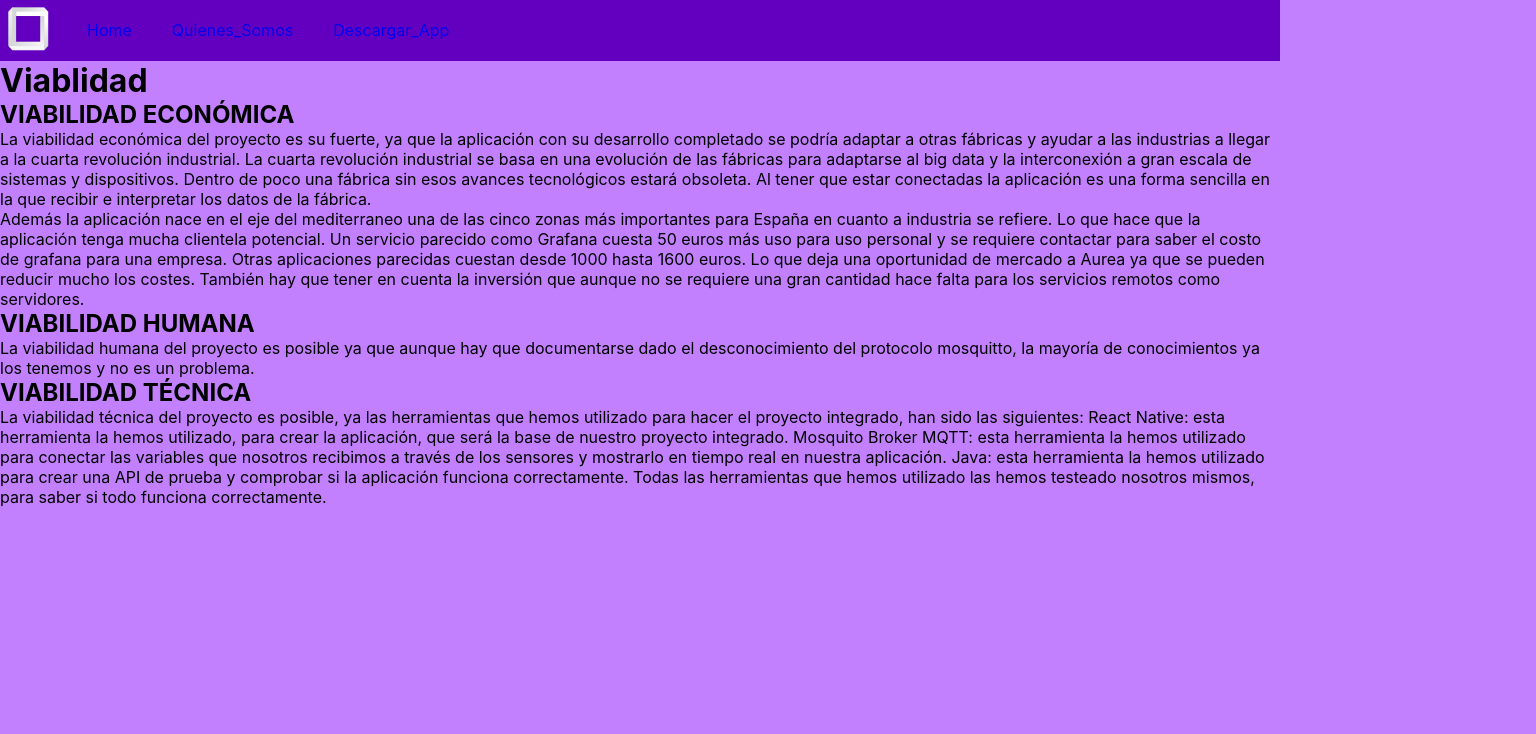
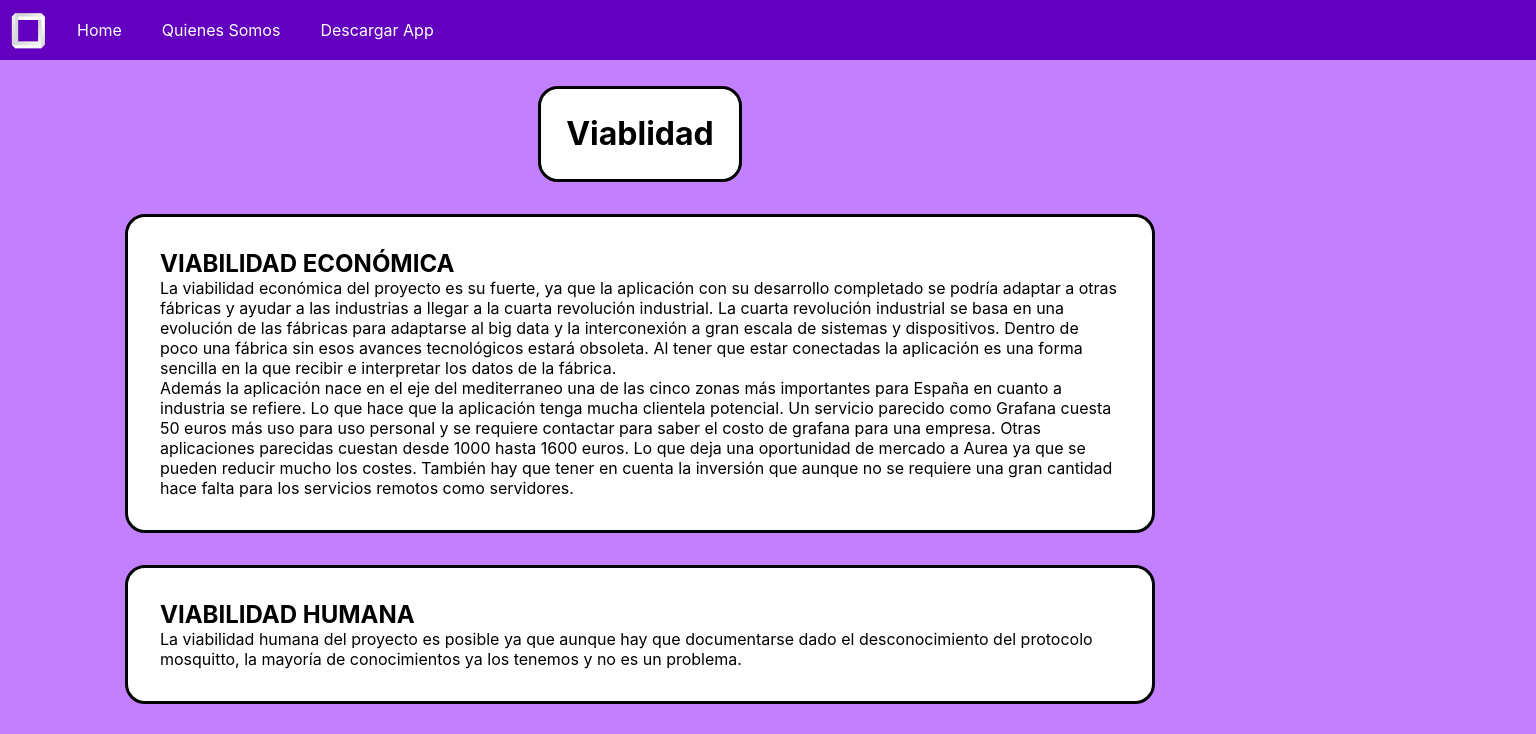
Before and after one commit to Cadogo/Aurea_PW, a React (Create React App) app in the folder aureapw/: page /Quienes_Somos in a window 1280 px wide. Shown: the top 734 px of the page, 1536 px wide, since content can reach past the window. Built offline with nearby package versions, Linux system fonts and the light colour scheme.

Commit message:
Añadiendo estilos

```diff
--- a/aureapw/src/components/Navbar.js
+++ b/aureapw/src/components/Navbar.js
@@ -16,10 +16,10 @@ const Navbar = () => {
               <Link to="/">Home</Link>
             </li>
             <li>
-              <Link to="/Quienes_Somos">Quienes_Somos</Link>
+              <Link to="/Quienes_Somos">Quienes Somos</Link>
             </li>
             <li>
-              <Link to="/Descargar_App">Descargar_App</Link>
+              <Link to="/Descargar_App">Descargar App</Link>
             </li>
           </ul>
         </nav>
--- a/aureapw/src/index.css
+++ b/aureapw/src/index.css
@@ -20,19 +20,11 @@ code {
 }
 
 #cabecera{
-  width: 100%;
+  width: 120%;
   height: 10%;
   background-color: #6300BF;
   display: flex;
   align-items: center;
-}
-
-#cabecera h1{
-  float: left;
-  text-decoration: none;
-  font-size: 1rem;
-  display: block;
-  padding: 20px;
 }
 
 ul{
@@ -46,6 +38,7 @@ li a{
   display: block;
   padding: 20px;
   float: left;
+  color: white;
 }
 
 li a:hover{
@@ -53,93 +46,12 @@ li a:hover{
 }
 
 #logo{
-  width: 57px;
-  height: 57px;
-  margin-right: 10px;
+  width: 47px;
+  height: 47px;
+  margin-left: 5px;
+  margin-right: 5px;
+  margin-top: 7px;
 }
-
-/* .content{
-  margin: auto;
-  width: 150px;
-  perspective: 1000px;
-  position:relative;
-  padding-top: 80px;
-  transform-style: preserve-3d;
-}
-.slider-content{
-  width: 100%;
-  position:absolute;
-  float:right;
-  animation: rotate 15s infinite linear;
-  transform-style: preserve-3d;
-}
-.slider-content:hover{
-  cursor: pointer;
-  animation-play-state: paused;
-}
-
-.slider-content figure{
-  width:180px;
-  height:120px;
-  border:1px solid #555;
-  overflow:hidden;
-  position:absolute;
-}
-.slider-content img{
-  image-rendering: auto;
-  transition: all 300ms;
-  width: 100%;
-  height: 100%;
-}
-
-.slider-content img:hover{
-  transform: scale(1.2);
-  transition: all 300ms;
-}
-.shadow{
-  position: absolute;
-  box-shadow: 0px 0px 0px #000;
-}
-
-.slider-content figure:nth-child(1){
-  transform:rotateY(0deg) translateZ(300px);
-}
-
-.slider-content figure:nth-child(2){
-  transform:rotateY(40deg) translateZ(300px);
-}
-.slider-content figure:nth-child(3){
-  transform:rotateY(80deg) translateZ(300px);
-}
-.slider-content figure:nth-child(4){
-  transform:rotateY(120deg) translateZ(300px);
-}
-.slider-content figure:nth-child(5){
-  transform:rotateY(160deg) translateZ(300px);
-}
-.slider-content figure:nth-child(6){
-  transform:rotateY(200deg) translateZ(300px);
-}
-.slider-content figure:nth-child(7){
-  transform:rotateY(240deg) translateZ(300px);
-}
-.slider-content figure:nth-child(8){
-  transform:rotateY(280deg) translateZ(300px);
-}
-.slider-content figure:nth-child(9){
-  transform:rotateY(320deg) translateZ(300px);
-}
-
-@keyframes rotate {
-  from{
-    transform: rotateY(0deg);
-  }
-  to{
-      transform: rotateY(360deg);
-  }
-} */
-
-
 
 label {
   position: relative;
@@ -184,10 +96,50 @@ input[type="radio"]:hover + label {
 }
 
 #contenedorSlide{
-  width: 1000px;
-  height: 600px;
+  width: 60%;
+  height: 100%;
+  background-color: white;
+  margin-top: 2.5%;
+  margin-left: 20%;
+  margin-right: 20%;
+  border-style: solid;
+  border-width: 3px;
+  border-radius: 20px;
+  border-color: black;
   display: flex;
   align-items: center;
   justify-content: center;
+}
+
+#contenedorTexto{
+  width: 75%;
+  height: 100%;
   background-color: white;
+  margin-top: 2.5%;
+  margin-left: 10%;
+  margin-right: 10%;
+  padding: 2.5%;
+  border-style: solid;
+  border-width: 3px;
+  border-radius: 20px;
+  border-color: black;
 }
+
+#contenedorTitulo{
+  height: 100%;
+  background-color: white;
+  padding: 2%;
+  margin-top: 2%;
+  margin-left: 10%;
+  margin-right: 10%;
+  border-style: solid;
+  border-width: 3px;
+  border-radius: 20px;
+  border-color: black;
+}
+
+#contenedorQuienesSomos{
+  display: flex;
+  flex-direction: column;
+  align-items: center;
+}
--- a/aureapw/src/screens/Home.js
+++ b/aureapw/src/screens/Home.js
@@ -1,6 +1,5 @@
 import React from 'react';
 import "../index.css";
-import logo from "../assets/img/logo.png";
 import Aurea1 from "../assets/img/Aurea1.png";
 import Aurea2 from "../assets/img/Aurea2.png";
 import Aurea3 from "../assets/img/Aurea3.png";
@@ -11,28 +10,11 @@ const Home = () => {
     return (
         <div>
             <div>
+                <div id='contenedorTexto'>
                     <h1>¿Qué es Florida Aurea?</h1>
                     <p>Florida Aurea es un conjunto de proyectos en los que uniremos fuerzas los ciclos de Robótica, Mecatrónica, ASIR y DAM.
                         Nosotros al ser el departamento de DAM nos encargamos de la aplicación móvil que mostrará una serie de variables que gestionan las máquinas que gestiona el departamento de robótica y que contienen los sensores de los departamentos de mecatrónica que envían la información a una base de datos de tipos "brocker MQTT" con la que nos conectamos y tomamos la información desde esta base de datos.</p>
-                <h2>Objetivos</h2>
-                <p>El objetivo es realizar una aplicación móvil adaptada para los compañeros de robótica y mecatrónica completamente funcional y con la información que necesitan. La aplicación debe estar conectada a una base de datos con la que recogerá la información de la máquina.
-                    Uno de los problemas que hay es la comunicación con los demás grupos ya que cada uno está en un edificio diferente y que un cambio o retraso de cualquier equipo puede repercutir en el trabajo de los equipos restantes. La solución al problema es sincronizarnos todos los equipos con una metodología ágil y unos objetivos claros que deben cumplirse para no entorpecer el trabajo del resto de grupos.</p>
                 </div>
-            {/* <section class="slideshow">
-                <div class="content">
-                    <div class="slider-content">
-                        <figure class="shadow"><img src={logo}></img></figure>
-                        <figure class="shadow"><img src={logo}></img></figure>
-                        <figure class="shadow"><img src={logo}></img></figure>
-                        <figure class="shadow"><img src={logo}></img></figure>
-                        <figure class="shadow"><img src={logo}></img></figure>
-                        <figure class="shadow"><img src={logo}></img></figure>
-                        <figure class="shadow"><img src={logo}></img></figure>
-                        <figure class="shadow"><img src={logo}></img></figure>
-                        <figure class="shadow"><img src={logo}></img></figure>
-                    </div>
-                </div>
-            </section> */}
                 <div id='contenedorSlide'>
                     <div class="card-slider">
                         <input type="radio" id="1" name="sld" />
@@ -45,6 +27,12 @@ const Home = () => {
                         <label for="4"><img class='imgApp' src={Aurea4}></img></label>
                     </div>
                 </div>
+                <div id='contenedorTexto'>
+                    <h2>Objetivos</h2>
+                    <p>El objetivo es realizar una aplicación móvil adaptada para los compañeros de robótica y mecatrónica completamente funcional y con la información que necesitan. La aplicación debe estar conectada a una base de datos con la que recogerá la información de la máquina.
+                        Uno de los problemas que hay es la comunicación con los demás grupos ya que cada uno está en un edificio diferente y que un cambio o retraso de cualquier equipo puede repercutir en el trabajo de los equipos restantes. La solución al problema es sincronizarnos todos los equipos con una metodología ágil y unos objetivos claros que deben cumplirse para no entorpecer el trabajo del resto de grupos.</p>
+                </div>
+            </div>
         </div>
     )
 };
--- a/aureapw/src/screens/Quienes_Somos.js
+++ b/aureapw/src/screens/Quienes_Somos.js
@@ -4,20 +4,28 @@ import "../index.css";
 const Quienes_Somos = () => {
 
     return (
-        <div>
+        <div id='contenedorQuienesSomos'>
+        <div id='contenedorTitulo'>
             <h1>Viablidad</h1>
+        </div>
+            <div id='contenedorTexto'>
             <h2>VIABILIDAD ECONÓMICA</h2>
             <p>La viabilidad económica del proyecto es su fuerte, ya que la aplicación con su desarrollo completado se podría adaptar a otras fábricas y ayudar a las industrias a llegar a la cuarta revolución industrial. La cuarta revolución industrial se basa en una evolución de las fábricas para adaptarse al big data y la interconexión a gran escala de sistemas y dispositivos.
                 Dentro de poco una fábrica sin esos avances tecnológicos estará obsoleta. Al tener que estar conectadas la aplicación es una forma sencilla en la que recibir e interpretar los datos de la fábrica.</p>
             <p>Además la aplicación nace en el eje del mediterraneo una de las cinco zonas más importantes para España en cuanto a industria se refiere. Lo que hace que la aplicación tenga mucha clientela potencial. Un servicio parecido como Grafana cuesta 50 euros más uso para uso personal y se requiere contactar para saber el costo de grafana para una empresa. Otras aplicaciones parecidas cuestan desde 1000 hasta 1600 euros. Lo que deja una oportunidad de mercado a Aurea ya que se pueden reducir mucho los costes. También hay que tener en cuenta la inversión que aunque no se requiere una gran cantidad hace falta para los servicios remotos como servidores.</p>
+            </div>
+            <div id='contenedorTexto'>
             <h2>VIABILIDAD HUMANA</h2>
             <p>La viabilidad humana del proyecto es posible ya que aunque hay que documentarse dado el desconocimiento del protocolo mosquitto, la mayoría de conocimientos ya los tenemos y no es un problema.</p>
+            </div>
+            <div id='contenedorTexto'>
             <h2>VIABILIDAD TÉCNICA</h2>
             <p>La viabilidad técnica del proyecto es posible, ya las herramientas que hemos utilizado para hacer el proyecto integrado, han sido las siguientes:
                 React Native: esta herramienta la hemos utilizado, para crear la aplicación, que será la base de nuestro proyecto integrado.
                 Mosquito Broker MQTT: esta herramienta la hemos utilizado para conectar las variables que nosotros recibimos a través de los sensores y mostrarlo en tiempo real en nuestra aplicación.
                 Java: esta herramienta la hemos utilizado para crear una API de prueba y comprobar si la aplicación funciona correctamente.
                 Todas las herramientas que hemos utilizado las hemos testeado nosotros mismos, para saber si todo funciona correctamente.</p>
+                </div>
         </div>
     )
 };
```
Also changed, not shown: aureapw/src/assets/img/Aurea2.png, aureapw/src/assets/img/logo_ok.png (added). Lines whose indentation alone changed are shown as unchanged.
